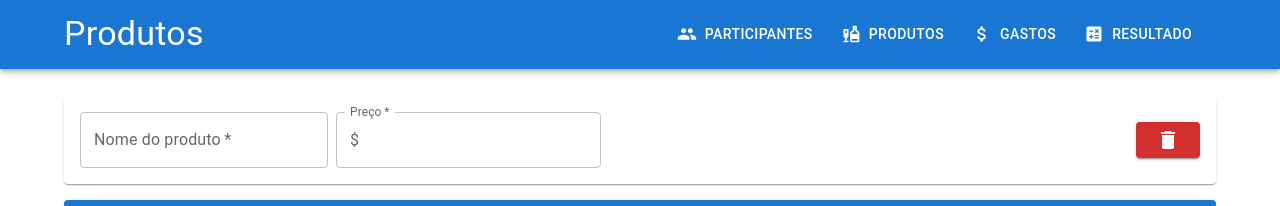
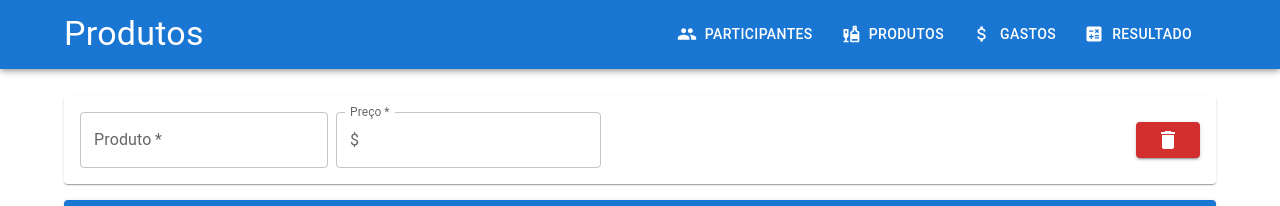
Before and after one commit to jonatas1n/divide-ai, a React (Vite) app: page /products in a window 1280 px wide. Shown: the top 206 px of the page. Built offline with nearby package versions, Linux system fonts and the light colour scheme.

Commit message:
chore: change product label

```diff
--- a/src/components/products/ProductForm/index.tsx
+++ b/src/components/products/ProductForm/index.tsx
@@ -39,7 +39,7 @@ export const ProductForm = ({ product }: ProductFormProps) => {
   return (
     <Stack direction="row" spacing={1}>
       <TextField
-        label="Nome do produto"
+        label="Produto"
         value={productData.name}
         onChange={handleChange("name")}
         required
```
